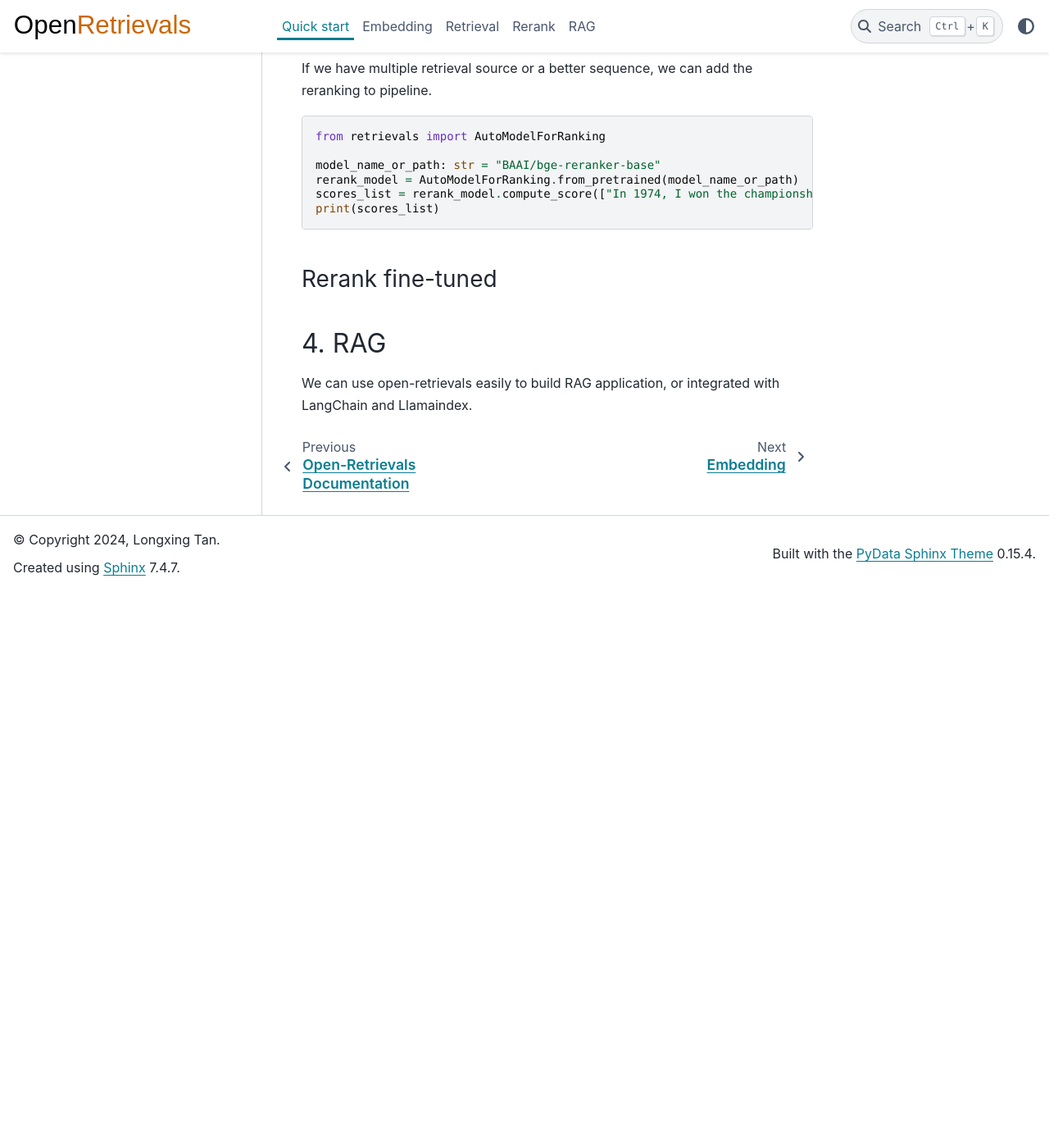
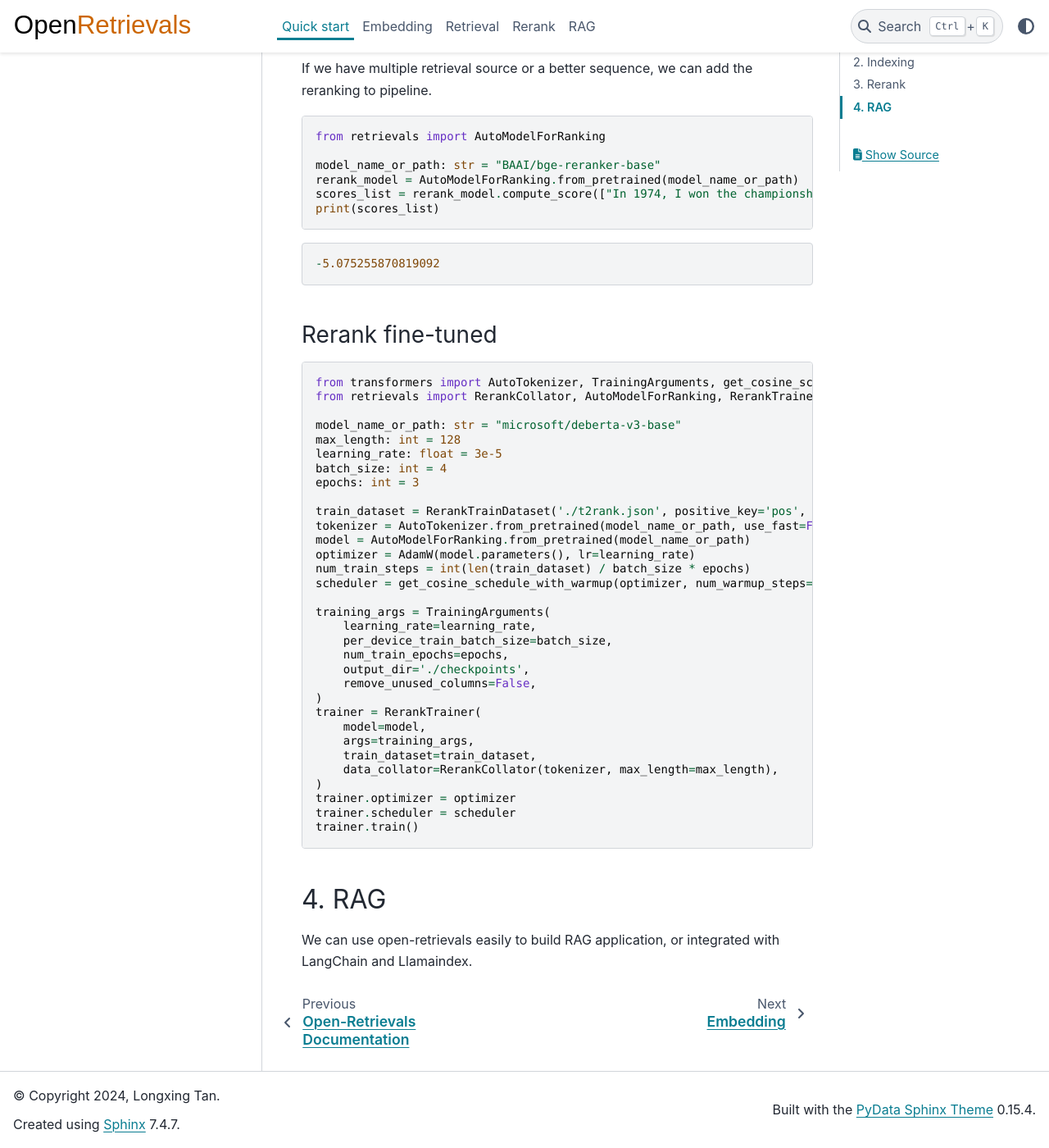
Before and after one commit to LongxingTan/open-retrievals, a Sphinx documentation site: the page built from docs/source/quick-start.rst, in a window 1280 px wide and 1400 px high, scrolled down 2038 px. Shown: the whole window at 82% size. Built offline with Sphinx 7.4.7 and the PyData theme 0.15.4, drawn with Linux system fonts in a browser that asks for light colours; before the commit the page ends 2760 px from its top, so only the background shows below that.

Commit message:
docs: update

```diff
--- a/docs/source/quick-start.rst
+++ b/docs/source/quick-start.rst
@@ -114,9 +114,48 @@ If we have multiple retrieval source or a better sequence, we can add the rerank
     scores_list = rerank_model.compute_score(["In 1974, I won the championship in Southeast Asia in my first kickboxing match", "In 1982, I defeated the heavy hitter Ryu Long."])
     print(scores_list)
 
+.. code::
+
+    -5.075255870819092
+
 
 Rerank fine-tuned
 ~~~~~~~~~~~~~~~~~~~~~~~~~~~~~
+
+.. code-block:: python
+
+    from transformers import AutoTokenizer, TrainingArguments, get_cosine_schedule_with_warmup, AdamW
+    from retrievals import RerankCollator, AutoModelForRanking, RerankTrainer, RerankTrainDataset
+
+    model_name_or_path: str = "microsoft/deberta-v3-base"
+    max_length: int = 128
+    learning_rate: float = 3e-5
+    batch_size: int = 4
+    epochs: int = 3
+
+    train_dataset = RerankTrainDataset('./t2rank.json', positive_key='pos', negative_key='neg')
+    tokenizer = AutoTokenizer.from_pretrained(model_name_or_path, use_fast=False)
+    model = AutoModelForRanking.from_pretrained(model_name_or_path)
+    optimizer = AdamW(model.parameters(), lr=learning_rate)
+    num_train_steps = int(len(train_dataset) / batch_size * epochs)
+    scheduler = get_cosine_schedule_with_warmup(optimizer, num_warmup_steps=0.05 * num_train_steps, num_training_steps=num_train_steps)
+
+    training_args = TrainingArguments(
+        learning_rate=learning_rate,
+        per_device_train_batch_size=batch_size,
+        num_train_epochs=epochs,
+        output_dir='./checkpoints',
+        remove_unused_columns=False,
+    )
+    trainer = RerankTrainer(
+        model=model,
+        args=training_args,
+        train_dataset=train_dataset,
+        data_collator=RerankCollator(tokenizer, max_length=max_length),
+    )
+    trainer.optimizer = optimizer
+    trainer.scheduler = scheduler
+    trainer.train()
 
 
 4. RAG
```
Also changed, not shown: README.md (+2 -2 lines), README_ja-JP.md (+2 -2 lines), README_zh-CN.md (+2 -2 lines).
